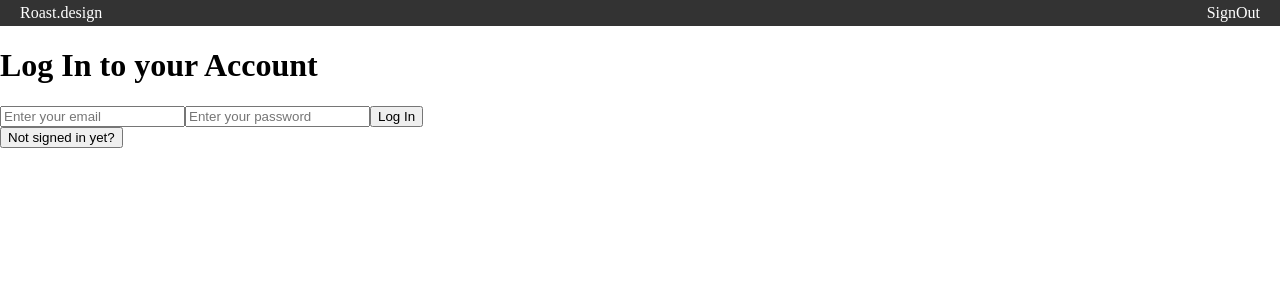
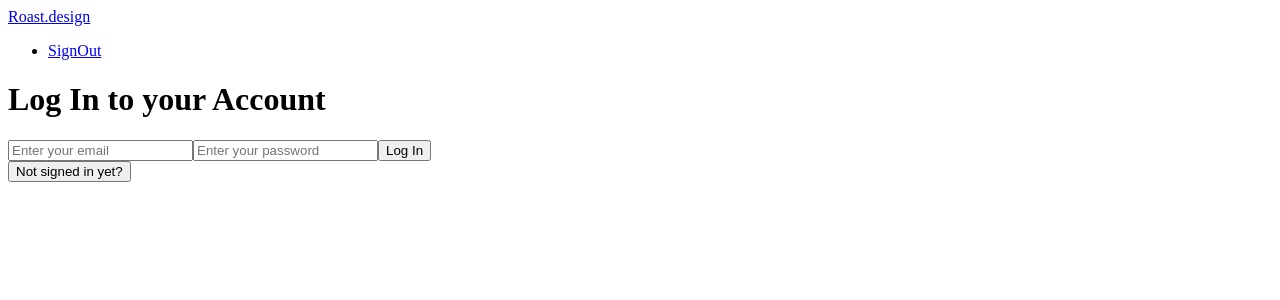
Before and after one commit to Joelheile/Roast-Design, a React (Create React App) app in the folder roastapp/: page / in a window 1280 px wide. Shown: the top 300 px of the page. Built offline with nearby package versions, Linux system fonts and the light colour scheme.

Commit message:
Comment drag works and tailwind css implimented

```diff
--- a/roastapp/package.json
+++ b/roastapp/package.json
@@ -15,6 +15,7 @@
     "react": "^18.2.0",
     "react-bootstrap": "^2.7.0",
     "react-dom": "^18.2.0",
+    "react-draggable": "^4.4.5",
     "react-router-dom": "^6.8.1",
     "react-scripts": "5.0.1",
     "uui": "^1.0.7",
@@ -43,5 +44,10 @@
       "last 1 firefox version",
       "last 1 safari version"
     ]
+  },
+  "devDependencies": {
+    "prettier": "^2.8.4",
+    "prettier-plugin-tailwindcss": "^0.2.2",
+    "tailwindcss": "^3.2.6"
   }
 }
--- a/roastapp/src/App.js
+++ b/roastapp/src/App.js
@@ -4,7 +4,6 @@ import AuthDetails from "./components/AuthDetails";
 import Project from "./components/Project";
 import { BrowserRouter, Route, Routes } from "react-router-dom";
 import Navbar from "./components/Navbar";
-import "./styles.css";
 import NewProject from "./components/NewProject";
 import SuccessAndCopy from "./components/SuccessAndCopy";
 import CommentProject from "./components/CommentProject";
--- a/roastapp/src/components/CommentProject.js
+++ b/roastapp/src/components/CommentProject.js
@@ -9,6 +9,7 @@ import { useLocation, useParams } from "react-router-dom";
 import { useNavigate } from "react-router-dom";
 import { db, storage } from "../firebase";
 import { getDownloadURL, ref } from "firebase/storage";
+import Draggable from "react-draggable";
 import firebase from "firebase/app";
 import "firebase/storage";
 
@@ -22,20 +23,67 @@ const CommentProject = (props) => {
 	const [url, setURL] = useState();
 
 	useEffect(() => {
+		// one time loading
 		const func = async () => {
 			const reference = ref(storage, data.imageURL);
 			await getDownloadURL(reference).then((x) => {
+				// x is just parameter
 				setURL(x);
 			});
 		};
 		func();
 	}, []);
 
+	const [position, setPosition] = useState({ x: 0, y: 0 });
+	const trackPos = (data) => {
+		setPosition({ x: data.x, y: data.y });
+	};
+
+	// image dimensions
+	const [imageDimensions, setImageDimensions] = useState({});
+	const imageUrl = url;
+	const loadImage = (setImageDimensions, imageUrl) => {
+		const img = new Image();
+		img.src = imageUrl;
+
+		img.onload = () => {
+			setImageDimensions({
+				height: img.height,
+				width: img.width,
+			});
+		};
+		img.onerror = (err) => {
+			console.log("img error");
+			console.error(err);
+		};
+	};
+	useEffect(() => {
+		loadImage(setImageDimensions, imageUrl);
+		console.log(imageDimensions);
+	}, []);
+
 	return (
 		<div>
 			<h1>Project Edit {id}</h1>
 			<p>User {data.userID}</p>
-			<img src={url} />
+			<p>
+				<b>Height:</b> {imageDimensions.height}{" "}
+			</p>
+			<p>
+				<b>Width:</b> {imageDimensions.width}{" "}
+			</p>
+
+			<div>
+				<Draggable onDrag={(e, data) => trackPos(data)}>
+					<div className="box">
+						<div>Here's my position...</div>
+						<div>
+							x: {position.x.toFixed(0)}, y: {position.y.toFixed(0)}
+						</div>
+					</div>
+				</Draggable>
+				<img src={url} />
+			</div>
 		</div>
 	);
 };
--- a/roastapp/src/components/NewProject.js
+++ b/roastapp/src/components/NewProject.js
@@ -1,6 +1,6 @@
 import { collection, getDocs, addDoc } from "firebase/firestore";
 import React, { useState } from "react";
-import "../styles.css";
+//import "../styles.css";
 import { db } from "../firebase";
 import { useLocation, useNavigate } from "react-router-dom";
 import { storage } from "../firebase";
--- a/roastapp/src/components/Project.js
+++ b/roastapp/src/components/Project.js
@@ -7,7 +7,7 @@ import { ref, uploadBytes, getDownloadURL, listAll } from "firebase/storage";
 import { BrowserRouter, Route, Routes } from "react-router-dom";
 import { db } from "../firebase";
 import { storage } from "../firebase";
-import "../styles.css";
+// import css
 import CommentProject from "./CommentProject";
 
 export default function Project(props) {
--- a/roastapp/src/index.js
+++ b/roastapp/src/index.js
@@ -1,7 +1,7 @@
 import React from "react";
 import ReactDOM from "react-dom/client";
 import { BrowserRouter, MemoryRouter } from "react-router-dom";
-// import "./index.css";
+//import "./index.css";
 import App from "./App";
 
 const root = ReactDOM.createRoot(document.getElementById("root"));
--- /dev/null
+++ b/roastapp/tailwind.config.js
@@ -0,0 +1,37 @@
+/** @type {import('tailwindcss').Config} */
+module.exports = {
+	content: ["./src/**/*.{js,jsx,ts,tsx}"],
+	theme: {
+		extend: {},
+		screens: {
+			sm: "480px",
+			md: "768px",
+			lg: "976px",
+			xl: "1440px",
+		},
+		colors: {
+			transparent: "transparent",
+			primary: "#2F3C7E",
+			primaryLight: "#8AAAE5",
+			secondary: "#EEA47FFF",
+			neutral: "#FCF6F5FF",
+			black: "#1a1a1a",
+			white: "#FFFFF",
+			// https://webflow.com/blog/best-color-combinations
+		},
+		fontFamily: {
+			sans: ["Graphik", "sans-serif"],
+			serif: ["Merriweather", "serif"],
+		},
+		extend: {
+			spacing: {
+				128: "32rem",
+				144: "36rem",
+			},
+			borderRadius: {
+				"4xl": "2rem",
+			},
+		},
+	},
+	plugins: [],
+};
```
Also changed, not shown: roastapp/src/index.css (renamed from roastapp/src/styles.css, +22 -0 lines), package.json (indentation only), 1 other file (tests, documents, lock files or other folders).
